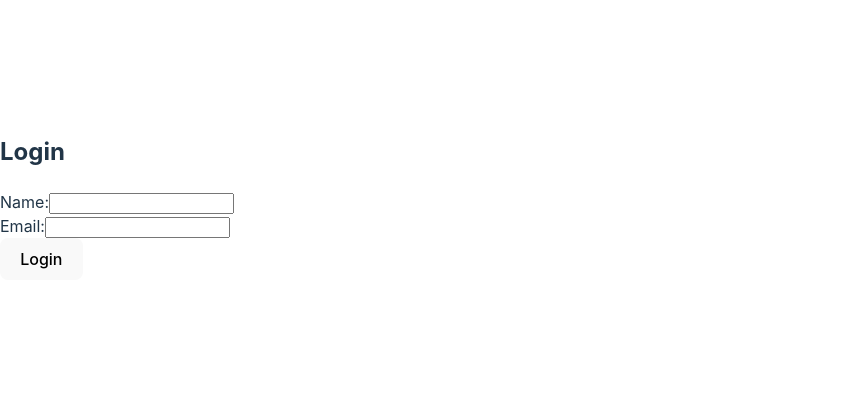
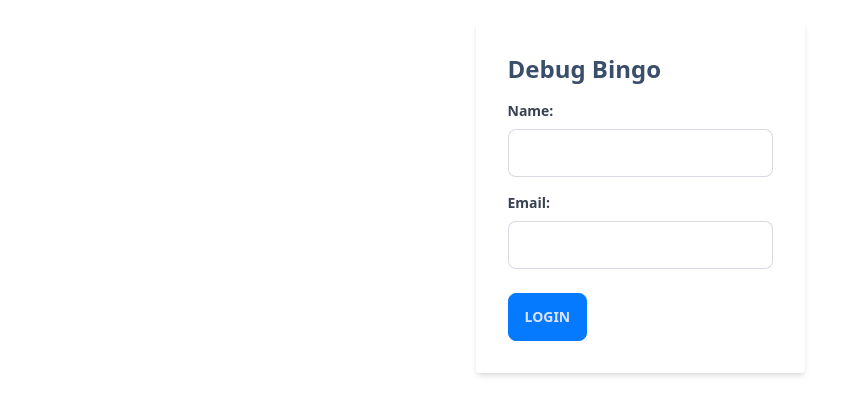
Before and after one commit to RahulRST/debug-bingo-fe, a React (Vite) app: page / in a window 1280 px wide. Shown: the part 203-618 px from the top of the page, without its empty margins (0-866 px from the left). Built offline with nearby package versions, Linux system fonts and the light colour scheme.

Commit message:
tailwind added and login page modifications

```diff
--- a/package.json
+++ b/package.json
@@ -10,6 +10,7 @@
     "preview": "vite preview"
   },
   "dependencies": {
+    "daisyui": "^3.6.5",
     "react": "^18.2.0",
     "react-dom": "^18.2.0",
     "react-router-dom": "^6.15.0"
@@ -20,9 +21,12 @@
     "@typescript-eslint/eslint-plugin": "^6.0.0",
     "@typescript-eslint/parser": "^6.0.0",
     "@vitejs/plugin-react": "^4.0.3",
+    "autoprefixer": "^10.4.15",
     "eslint": "^8.45.0",
     "eslint-plugin-react-hooks": "^4.6.0",
     "eslint-plugin-react-refresh": "^0.4.3",
+    "postcss": "^8.4.29",
+    "tailwindcss": "^3.3.3",
     "typescript": "^5.0.2",
     "vite": "^4.4.5"
   }
--- /dev/null
+++ b/postcss.config.cjs
@@ -0,0 +1,6 @@
+module.exports = {
+    plugins: {
+      tailwindcss: {},
+      autoprefixer: {},
+    }
+  }
--- a/src/index.css
+++ b/src/index.css
@@ -1,69 +1,3 @@
-:root {
-  font-family: Inter, system-ui, Avenir, Helvetica, Arial, sans-serif;
-  line-height: 1.5;
-  font-weight: 400;
-
-  color-scheme: light dark;
-  color: rgba(255, 255, 255, 0.87);
-  background-color: #242424;
-
-  font-synthesis: none;
-  text-rendering: optimizeLegibility;
-  -webkit-font-smoothing: antialiased;
-  -moz-osx-font-smoothing: grayscale;
-  -webkit-text-size-adjust: 100%;
-}
-
-a {
-  font-weight: 500;
-  color: #646cff;
-  text-decoration: inherit;
-}
-a:hover {
-  color: #535bf2;
-}
-
-body {
-  margin: 0;
-  display: flex;
-  place-items: center;
-  min-width: 320px;
-  min-height: 100vh;
-}
-
-h1 {
-  font-size: 3.2em;
-  line-height: 1.1;
-}
-
-button {
-  border-radius: 8px;
-  border: 1px solid transparent;
-  padding: 0.6em 1.2em;
-  font-size: 1em;
-  font-weight: 500;
-  font-family: inherit;
-  background-color: #1a1a1a;
-  cursor: pointer;
-  transition: border-color 0.25s;
-}
-button:hover {
-  border-color: #646cff;
-}
-button:focus,
-button:focus-visible {
-  outline: 4px auto -webkit-focus-ring-color;
-}
-
-@media (prefers-color-scheme: light) {
-  :root {
-    color: #213547;
-    background-color: #ffffff;
-  }
-  a:hover {
-    color: #747bff;
-  }
-  button {
-    background-color: #f9f9f9;
-  }
-}
+@tailwind base;
+@tailwind components;
+@tailwind utilities;
--- a/src/pages/login.tsx
+++ b/src/pages/login.tsx
@@ -1,31 +1,34 @@
-import React, { useState } from 'react';
+import React, { useState } from "react";
 
 const Login = () => {
-  const [name, setName] = useState('');
-  const [email, setEmail] = useState('');
-  const [error, setError] = useState('');
+  const [name, setName] = useState("");
+  const [email, setEmail] = useState("");
+  const [error, setError] = useState("");
 
   const handleSubmit = (e: React.FormEvent) => {
     e.preventDefault();
 
     if (!name || !email) {
-      setError('Please fill in all fields');
+      setError("Please fill in all fields");
       return;
     }
 
-    setName('');
-    setEmail('');
-    setError('');
+    setName("");
+    setEmail("");
+    setError("");
   };
 
   return (
     <div className="flex items-center justify-center h-screen">
-      <div className="bg-white p-8 rounded shadow-md">
-        <h2 className="text-2xl font-semibold mb-4">Login</h2>
+      <div className="p-8 rounded shadow-md">
+        <h2 className="text-2xl font-semibold mb-4">Debug Bingo</h2>
         {error && <p className="text-red-500 mb-4">{error}</p>}
         <form onSubmit={handleSubmit}>
           <div className="mb-4">
-            <label htmlFor="name" className="block text-gray-700 text-sm font-bold mb-2">
+            <label
+              htmlFor="name"
+              className="block text-gray-700 text-sm font-bold mb-2"
+            >
               Name:
             </label>
             <input
@@ -34,12 +37,15 @@ const Login = () => {
               name="name"
               value={name}
               onChange={(e) => setName(e.target.value)}
-              className="w-full border border-gray-300 rounded px-3 py-2 focus:outline-none focus:border-blue-500"
+              className="input input-bordered"
               required
             />
           </div>
           <div className="mb-6">
-            <label htmlFor="email" className="block text-gray-700 text-sm font-bold mb-2">
+            <label
+              htmlFor="email"
+              className="block text-gray-700 text-sm font-bold mb-2"
+            >
               Email:
             </label>
             <input
@@ -48,14 +54,11 @@ const Login = () => {
               name="email"
               value={email}
               onChange={(e) => setEmail(e.target.value)}
-              className="w-full border border-gray-300 rounded px-3 py-2 focus:outline-none focus:border-blue-500"
+              className="input input-bordered"
               required
             />
           </div>
-          <button
-            type="submit"
-            className="w-full bg-blue-500 hover:bg-blue-600 text-white font-bold py-2 px-4 rounded focus:outline-none focus:shadow-outline-blue"
-          >
+          <button type="submit" className="btn btn-primary">
             Login
           </button>
         </form>
--- /dev/null
+++ b/tailwind.config.cjs
@@ -0,0 +1,11 @@
+/** @type {import('tailwindcss').Config} */
+export default {
+  content: ["./src/**/*.{html,ts,tsx}", "index.html"],
+  theme: {
+    extend: {},
+  },
+  daisyui: {
+    themes : ["winter"]
+  },
+  plugins: [require("daisyui")],
+}
```
Also changed, not shown: 1 other file (tests, documents, lock files or other folders).
